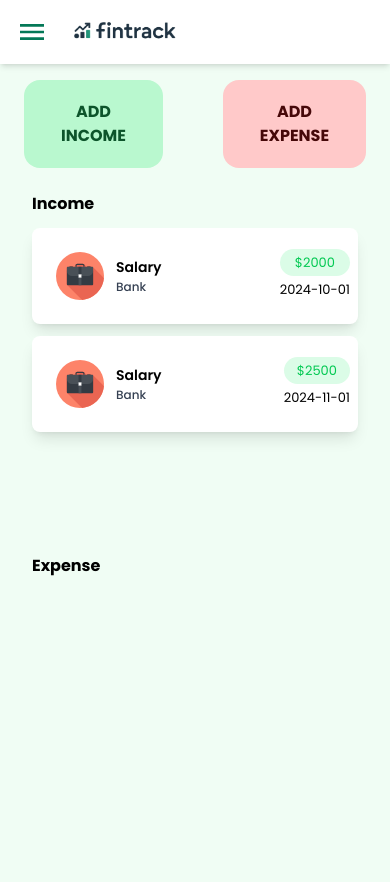
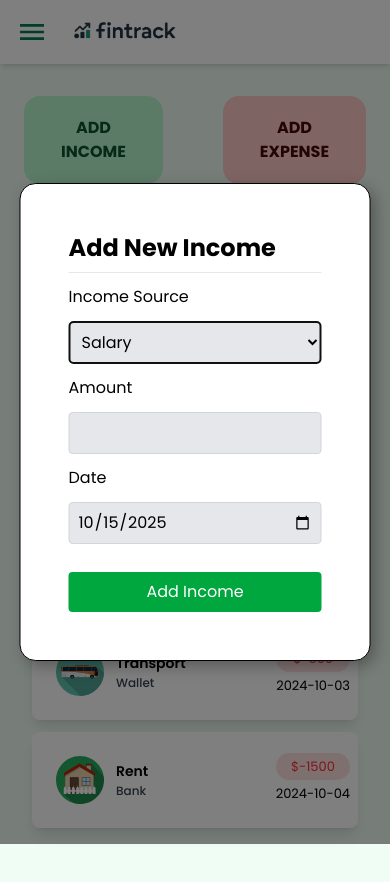
Before and after one commit to mustafa-bhatti/FinTrack, a React (Vite) app: page /dashboard/transactions in a window 390 px wide. Both pictures are taken after a click on the button "ADD INCOME". Shown: the top 882 px of the page. Built offline with nearby package versions, Linux system fonts and the light colour scheme.

Commit message:
added Add Income component with form handling using react-hook-form

```diff
--- a/src/Routes/AppRouter.jsx
+++ b/src/Routes/AppRouter.jsx
@@ -5,7 +5,7 @@ import SignUp from '../components/SignUp';
 import Dashboard from '../components/Dashboard';
 import DataProvider from '../context/dataProvider';
 import Login from '../components/Login';
-import TransanctionPage from '../components/TransanctionPage';
+import TransactionPage from '../components/TransactionPage';
 function AppRouter() {
   return (
     <Router>
@@ -15,10 +15,7 @@ function AppRouter() {
           <Route path="/signup" element={<SignUp />} />
           <Route path="/dashboard" element={<Dashboard />} />
           <Route path="/login" element={<Login />} />
-          <Route
-            path="/dashboard/transactions"
-            element={<TransanctionPage />}
-          />
+          <Route path="/dashboard/transactions" element={<TransactionPage />} />
         </Routes>
       </DataProvider>
     </Router>
--- /dev/null
+++ b/src/components/AddIncome.jsx
@@ -0,0 +1,55 @@
+import React from 'react';
+import { set, useForm } from 'react-hook-form';
+export default function AddIncome() {
+  const {
+    register,
+    handleSubmit,
+    setError,
+    formState: { errors, isSubmitting },
+  } = useForm();
+
+  const onSubmit = async (data) => {
+    console.log(data);
+  };
+
+  return (
+    <div className="add-income-dialog">
+      <dialog closedby="any" className="min-w-[65%]">
+        <form onSubmit={handleSubmit(onSubmit)} className="flex flex-col gap-3 p-4 ">
+          <h2 className="font-bold text-2xl border-b-1 border-gray-200 pb-2">
+            Add New Income
+          </h2>
+          <p className="text-s">Income Source</p>
+          <select
+            className="p-2 border border-gray-300 rounded bg-gray-200"
+            {...register('source')}
+          >
+            <option value="salary">Salary</option>
+            <option value="business">Business</option>
+            <option value="investment">Investment</option>
+          </select>
+          <p className="text-s">Amount</p>
+          <input
+            type="number"
+            className="p-2 border border-gray-300 rounded bg-gray-200"
+            {...register('amount')}
+          />
+          <p className="text-s">Date</p>
+          <input
+            type="date"
+            defaultValue={new Date().toISOString().split('T')[0]}
+            className="p-2 border border-gray-300 rounded bg-gray-200"
+            {...register('date')}
+          />
+          <button
+            type="submit"
+            className="bg-green-600 text-white p-2 rounded mt-4 hover:bg-green-700"
+            disabled={isSubmitting}
+          >
+            Add Income
+          </button>
+        </form>
+      </dialog>
+    </div>
+  );
+}
--- a/src/components/TransactionList.jsx
+++ b/src/components/TransactionList.jsx
@@ -7,7 +7,7 @@ export function TransactionList({ name = 'Transactions' }) {
   const userTransactions = user.transactions.filter(
     (item) => item.type == name.toLowerCase()
   );
-  console.log(userTransactions);
+  // console.log(userTransactions);
   // TODO: Sort them by date ascending order
   return (
     <div className="flex flex-col gap-3 col-2 w-full p-2 flex-1">
@@ -37,7 +37,7 @@ export function TransactionList({ name = 'Transactions' }) {
               currency={user.currency}
             />
           );
-        } else if (name == 'Expenses' && transaction.type == 'expense') {
+        } else if (name == 'Expense' && transaction.type == 'expense') {
           return (
             <TransactionItem
               key={index}
--- a/src/components/TransanctionPage.jsx
+++ b/src/components/TransactionPage.jsx
@@ -3,25 +3,39 @@ import '../styles/transactionPage.css';
 import NavbarDashboard from './NavbarDashboard';
 import Sidebar from './Sidebar';
 import { TransactionList } from './transactionList';
-export default function TransanctionPage() {
+import AddIncome from './AddIncome';
+import '../styles/transactionPage.css';
+
+export default function TransactionPage() {
   const [showSidebar, setShowSidebar] = useState(() => {
     return window.innerWidth >= 1024;
   });
+
+  const showDialog = () => {
+    let dialog = document.querySelector('dialog');
+    dialog.showModal();
+  };
   return (
     <div className="transaction-page">
       <NavbarDashboard toggleSidebar={() => setShowSidebar(!showSidebar)} />
       <div className="flex min-h-screen">
         <Sidebar showSidebar={showSidebar} />
         <div className="transaction-dashboard">
+          <AddIncome />
           <div className="t-buttons flex gap-15 justify-center">
-            <button className="bg-green-200 p-5 rounded-2xl text-green-900 font-bold uppercase hover:border hover:-translate-y-0.5 transition-all">
+            {/* buttons */}
+            <button
+              onClick={() => showDialog()}
+              className="bg-green-200 p-5 rounded-2xl text-green-900 font-bold uppercase hover:border hover:-translate-y-0.5 transition-all"
+            >
               Add Income
             </button>
+
             <button className="bg-red-200 p-5 rounded-2xl text-red-950 font-bold uppercase hover:-translate-y-1 hover:border transition-all">
               Add Expense
             </button>
           </div>
-          <div className="divider flex flex-col flex-1 lg:flex-row gap-4">
+          <div className="divider flex flex-col lg:flex-row gap-4 lg:flex-1">
             <TransactionList name="Income" />
             <TransactionList name="Expense" />
           </div>
--- a/src/styles/dashboard.css
+++ b/src/styles/dashboard.css
@@ -119,6 +119,9 @@
   justify-content: center;
 }
 
+button {
+  cursor: pointer;
+}
 /* Green theme for icons */
 .icon.bg-green-600 {
   background: linear-gradient(135deg, #059669 0%, #047857 100%);
--- a/src/styles/transactionPage.css
+++ b/src/styles/transactionPage.css
@@ -0,0 +1,34 @@
+dialog {
+  position: fixed;
+  top: 50%;
+  left: 50%;
+  margin: 0;
+  transform: translate(-50%,-50%);
+  padding: 2rem;
+  border: 1px solid black;
+  border-radius: 1rem;
+  box-shadow: 5px 5px 15px rgba(0, 0, 0, 0.3);
+  max-width: 90%;
+  max-height: 90%;
+  /* animation: fade-in 0.3s reverse; */
+}
+
+
+dialog::backdrop {
+  background: rgba(0, 0, 0, 0.5);
+}
+/* dialog[open] {
+  animation: fade-in 0.3s forwards;
+} */
+@keyframes fade-in {
+  0% {
+    opacity: 0;
+    transform:scale(0.8);
+  }
+
+  100% {
+
+    transform:scale(1);
+    opacity: 1;
+  }
+}
```
